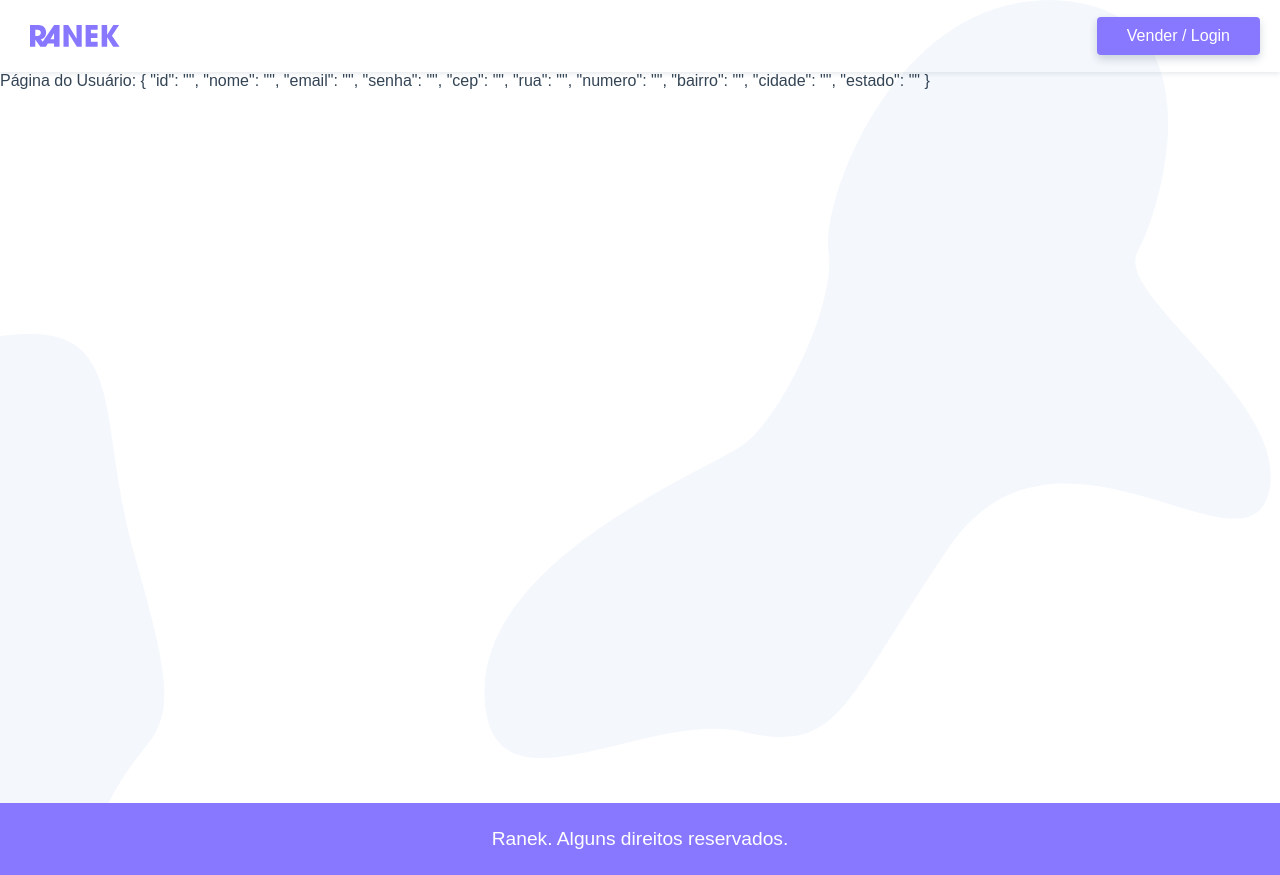
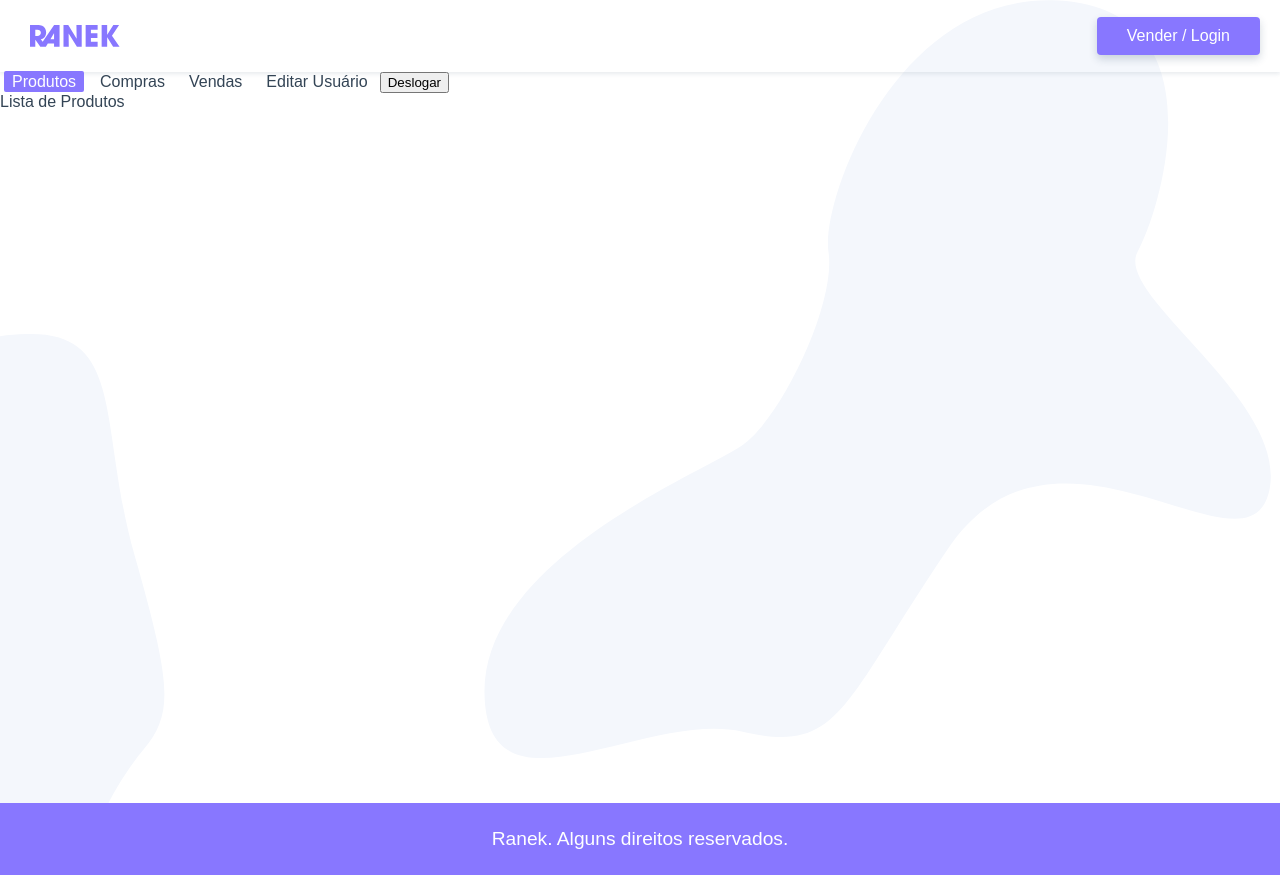
Before and after one commit to brennolemos/ranek, a Vue app: page /usuario in a window 1280 px wide. Built offline with nearby package versions, Linux system fonts and the light colour scheme.

Commit message:
Usuário Router

```diff
--- a/src/router.js
+++ b/src/router.js
@@ -4,6 +4,10 @@ import Home from "./views/Home.vue";
 import Produto from "./views/Produto.vue";
 import Login from "./views/Login.vue";
 import Usuario from "./views/usuario/Usuario.vue";
+import UsuarioProdutos from "./views/usuario/UsuarioProdutos.vue";
+import UsuarioEditar from "./views/usuario/UsuarioEditar.vue";
+import UsuarioVendas from "./views/usuario/UsuarioVendas.vue";
+import UsuarioCompras from "./views/usuario/UsuarioCompras.vue";
 
 Vue.use(Router);
 
@@ -29,8 +33,29 @@ export default new Router({
     },
     {
       path: "/usuario",
-      name: "usuario",
-      component: Usuario
+      component: Usuario,
+      children: [
+        {
+          path: "",
+          name: "usuario",
+          component: UsuarioProdutos
+        },
+        {
+          path: "compras",
+          name: "compras",
+          component: UsuarioCompras
+        },
+        {
+          path: "vendas",
+          name: "vendas",
+          component: UsuarioVendas
+        },
+        {
+          path: "editar",
+          name: "usuario-editar",
+          component: UsuarioEditar
+        }
+      ]
     }
   ],
   scrollBehavior() {
--- a/src/store.js
+++ b/src/store.js
@@ -41,6 +41,21 @@ export default new Vuex.Store({
     criarUsuario(context, payload) {
       context.commit("UPDATE_USUARIO", { id: payload.email });
       return api.post("http://localhost:3000/usuario", payload);
+    },
+    deslogarUsuario(context) {
+      context.commit("UPDATE_USUARIO", {
+        id: "",
+        nome: "",
+        email: "",
+        senha: "",
+        cep: "",
+        rua: "",
+        numero: "",
+        bairro: "",
+        cidade: "",
+        estado: ""
+      });
+      context.commit("UPDATE_LOGIN", false);
     }
   }
 });
--- a/src/views/usuario/Usuario.vue
+++ b/src/views/usuario/Usuario.vue
@@ -1,10 +1,39 @@
 <template>
-  <p>Página do Usuário: {{$store.state.usuario}}</p>
+  <section class="usuario">
+    <nav class="sidenav">
+      <ul>
+        <li>
+          <router-link :to="{name: 'usuario'}">Produtos</router-link>
+        </li>
+        <li>
+          <router-link :to="{name: 'compras'}">Compras</router-link>
+        </li>
+        <li>
+          <router-link :to="{name: 'vendas'}">Vendas</router-link>
+        </li>
+        <li>
+          <router-link :to="{name: 'usuario-editar'}">Editar Usuário</router-link>
+        </li>
+        <li>
+          <button @click.prevent="deslogar">Deslogar</button>
+        </li>
+      </ul>
+    </nav>
+    <transition mode="out-in">
+      <router-view></router-view>
+    </transition>
+  </section>
 </template>
 
 <script>
 export default {
-  name: "Usuario"
+  name: "Usuario",
+  methods: {
+    deslogar() {
+      this.$store.dispatch("deslogarUsuario");
+      this.$router.push("/login");
+    }
+  }
 };
 </script>
 
--- /dev/null
+++ b/src/views/usuario/UsuarioCompras.vue
@@ -0,0 +1,10 @@
+<template>
+  <p>Usuario Compras</p>
+</template>
+
+<script>
+export default {};
+</script>
+
+<style>
+</style>
--- /dev/null
+++ b/src/views/usuario/UsuarioEditar.vue
@@ -0,0 +1,10 @@
+<template>
+  <p>Usuario Editar</p>
+</template>
+
+<script>
+export default {};
+</script>
+
+<style>
+</style>
--- /dev/null
+++ b/src/views/usuario/UsuarioProdutos.vue
@@ -0,0 +1,10 @@
+<template>
+  <p>Lista de Produtos</p>
+</template>
+
+<script>
+export default {};
+</script>
+
+<style>
+</style>
--- /dev/null
+++ b/src/views/usuario/UsuarioVendas.vue
@@ -0,0 +1,10 @@
+<template>
+  <p>Usuario Vendas</p>
+</template>
+
+<script>
+export default {};
+</script>
+
+<style>
+</style>
```
